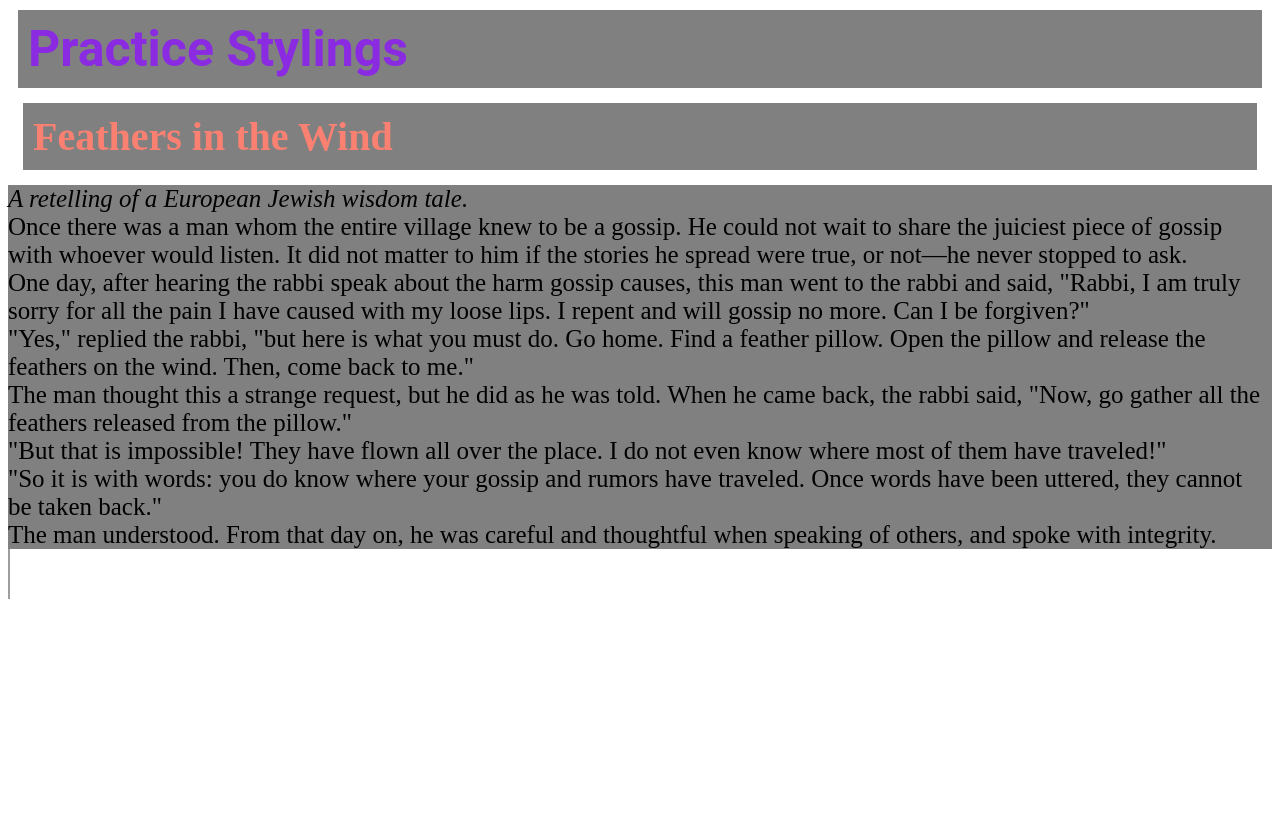
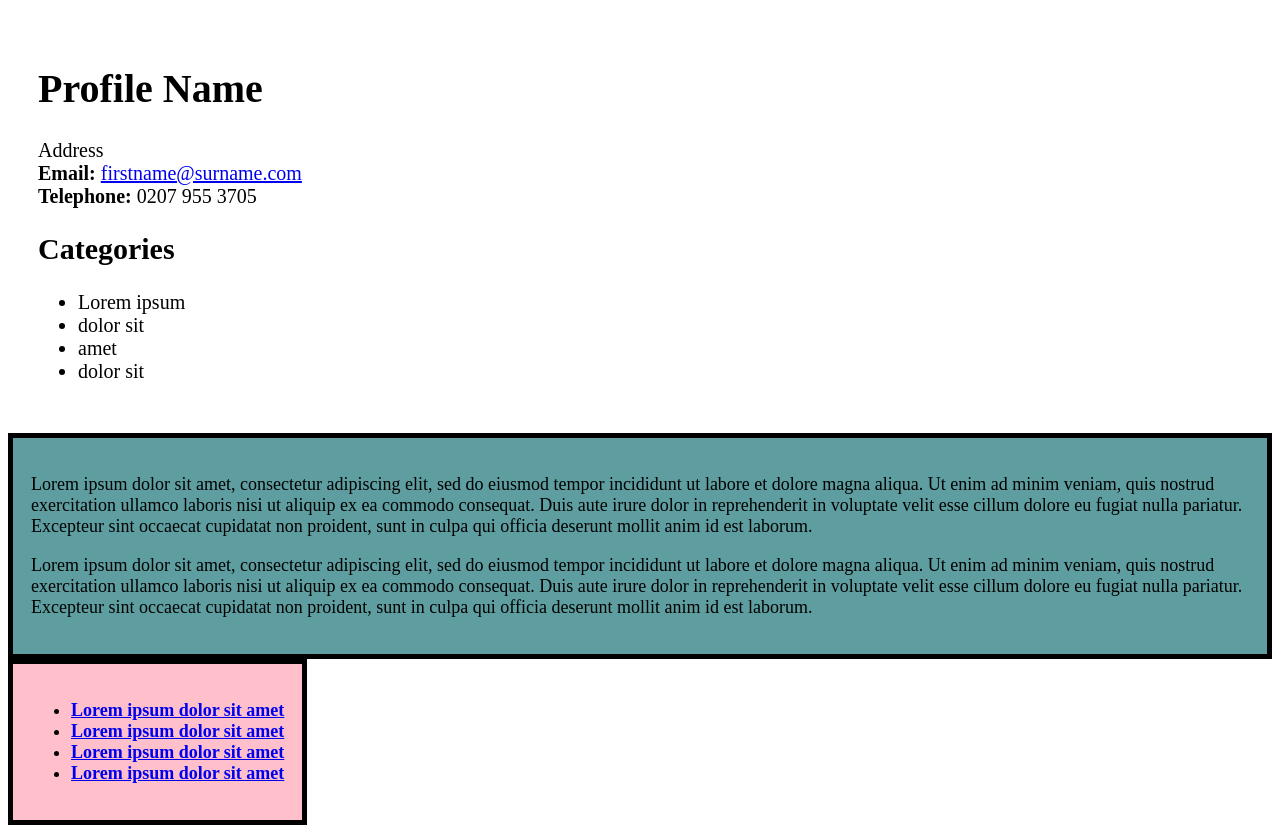
Before and after one commit to Kumarkodi/App_Academy_Work, a plain HTML site: page index.html in a window 1280 px wide. Before the commit the page ends 800 px from the top, so only its background shows below. Drawn offline with Linux system fonts and the light colour scheme; grey boxes are pictures that could not be loaded.

Commit message:
Second Commit
CSS Refactoring

```diff
--- a/index.html
+++ b/index.html
@@ -1,72 +1,88 @@
 <!DOCTYPE html>
-<html lang="en">
+<html>
 
 <head>
     <meta charset="UTF-8">
-    <title>Practice Stylings</title>
+    <title>Debugging CSS Practice</title>
     <style>
-        h1 {
-            font-size: 50px;
-            font-family: "Roboto", sans-serif;
-            padding: 10px;
-            margin: 10px;
-            font-weight: 5%;
-            text-decoration: 10px;
-            color: blueviolet;
-            background-color: gray;
+        .profile {
+            display: inline-block;
+            padding: 30px;
+            background-color: white;
+            font-size: 20px;
         }
 
-        h2 {
-            font-size: 40px;
-            font-family: "Poppins" Arial, Helvetica, sans-serif;
-            padding: 10px;
-            margin: 15px;
-            font-weight: 20px;
-            color: salmon;
-            background-color: gray;
+        .biography {
+            display: inline-block;
+            border: 5px solid black;
+            background-color: cadetblue;
+            padding: 1em;
+            font-size: 18px;
         }
 
-        p {
-            font-family: "Arial" sans-serif;
-            font-size: 25px;
-            padding: 0;
-            margin: 0;
-            color: black;
-            background-color: gray;
-        }
-
-        .logo {
-            background-size: cover;
-            background-image: url(https://appacademy.github.io/styleguide/assets/logo/logo-emblem-black-1000.png);
-            height: 50px;
-            width: 2px;
+        .footer-3-wide {
+            display: inline-block;
+            border: 5px solid black;
+            background-color: pink;
+            padding: 1em;
+            font-size: 18px;
+            font-weight: 600;
         }
     </style>
 </head>
 
 <body>
-    <header>
-        <h1>Practice Stylings</h1>
-    </header>
-    <div class="page">
-        <div class="content">
-            <div class="story-box">
-                <h2>Feathers in the Wind</h2>
-                <p><em>A retelling of a European Jewish wisdom tale.</em></p>
+    <div class="profile">
+        <h1>Profile Name</h1>
+        <div class=" address ">Address</div>
 
-                <p>Once there was a man whom the entire village knew to be a gossip. He could not wait to share the juiciest piece of gossip with whoever would listen. It did not matter to him if the stories he spread were true, or not—he never stopped to
-                    ask.
-                </p>
-                <p>One day, after hearing the rabbi speak about the harm gossip causes, this man went to the rabbi and said, "Rabbi, I am truly sorry for all the pain I have caused with my loose lips. I repent and will gossip no more. Can I be forgiven?"</p>
-                <p>"Yes," replied the rabbi, "but here is what you must do. Go home. Find a feather pillow. Open the pillow and release the feathers on the wind. Then, come back to me."</p>
-                <p>The man thought this a strange request, but he did as he was told. When he came back, the rabbi said, "Now, go gather all the feathers released from the pillow."</p>
-                <p>"But that is impossible! They have flown all over the place. I do not even know where most of them have traveled!"</p>
-                <p>"So it is with words: you do know where your gossip and rumors have traveled. Once words have been uttered, they cannot be taken back."</p>
-                <p>The man understood. From that day on, he was careful and thoughtful when speaking of others, and spoke with integrity.
-                </p>
-            </div>
+        <div class=" contact ">
+            <strong>Email:</strong> <a href="mailto:firstname@surname.com">firstname@surname.com</a>
         </div>
-        <div class="logo">
+        <div>
+            <strong>Telephone:</strong> 0207 955 3705
+        </div>
+
+        <div class="categories">
+            <h2>Categories</h2>
+            <ul>
+                <li>Lorem ipsum</li>
+                <li>dolor sit</li>
+                <li>amet</li>
+                <li>dolor sit</li>
+            </ul>
+        </div>
+
+    </div>
+
+    <div class="biography">
+        <p>
+            Lorem ipsum dolor sit amet, consectetur adipiscing elit, sed do eiusmod tempor incididunt ut labore et dolore magna aliqua. Ut enim ad minim veniam, quis nostrud exercitation ullamco laboris nisi ut aliquip ex ea commodo consequat. Duis aute irure dolor
+            in reprehenderit in voluptate velit esse cillum dolore eu fugiat nulla pariatur. Excepteur sint occaecat cupidatat non proident, sunt in culpa qui officia deserunt mollit anim id est laborum.
+        </p>
+        <p>
+            Lorem ipsum dolor sit amet, consectetur adipiscing elit, sed do eiusmod tempor incididunt ut labore et dolore magna aliqua. Ut enim ad minim veniam, quis nostrud exercitation ullamco laboris nisi ut aliquip ex ea commodo consequat. Duis aute irure dolor
+            in reprehenderit in voluptate velit esse cillum dolore eu fugiat nulla pariatur. Excepteur sint occaecat cupidatat non proident, sunt in culpa qui officia deserunt mollit anim id est laborum.
+        </p>
+    </div>
+
+    <div class="footer">
+
+        <div class="footer-3-wide">
+            <ul>
+                <li>
+                    <a href="https://www.example.com/" target="_blank">Lorem ipsum dolor sit amet</a>
+                </li>
+                <li>
+                    <a href="https://www.example.com/" target="_blank">Lorem ipsum dolor sit amet</a>
+                </li>
+                <li>
+                    <a href="https://www.example.com/ " target="_blank ">Lorem ipsum dolor sit amet</a>
+                </li>
+                <li>
+                    <a href=" https://www.example.com/ " target="_blank ">Lorem ipsum dolor sit amet</a>
+                </li>
+            </ul>
         </div>
     </div>
 </body>
```
